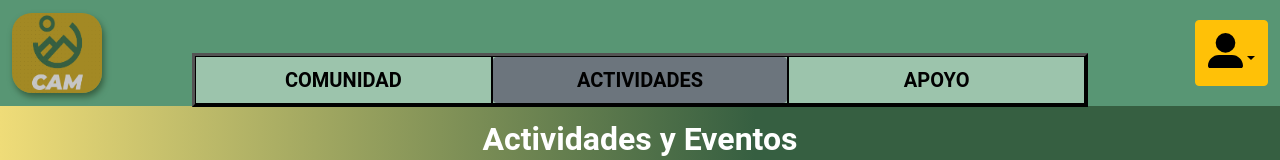
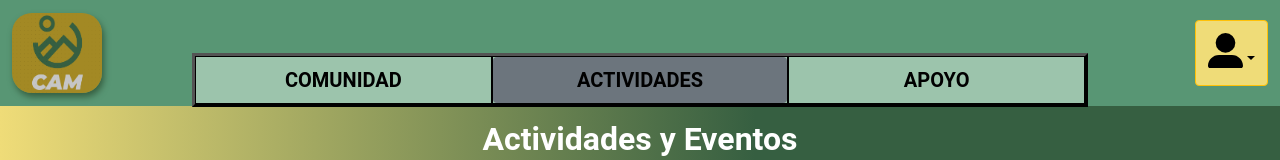
Before and after one commit to einarch/ComunidadAdultoMayor, a React (Create React App) app: page /Actividades in a window 1280 px wide. Shown: the top 160 px of the page. Built offline with nearby package versions, Linux system fonts and the light colour scheme; no server answers.

Commit message:
se hizo modificaciones en el color del boton menu de usuario

```diff
--- a/src/components/Cabezera.js
+++ b/src/components/Cabezera.js
@@ -32,7 +32,7 @@ function Cabezera() {
                         </Nav>
                         <Form className="d-flex">
 
-                            <Button style={{
+                            <Button variant="warning" style={{
                                 backgroundColor: "#9cc4ac",
                                 color: "black",
                                 fontWeight: "bold",
--- a/src/components/navegacion.css
+++ b/src/components/navegacion.css
@@ -16,3 +16,7 @@
 .nav-item a.active {
     border-radius: 0%;
 }
+
+#dropdown-menu-align-end{
+    background-color: #efdc78;
+}
```
